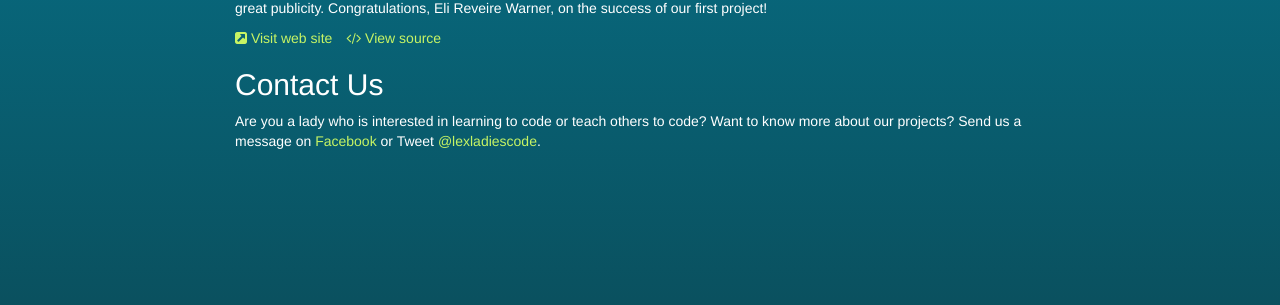
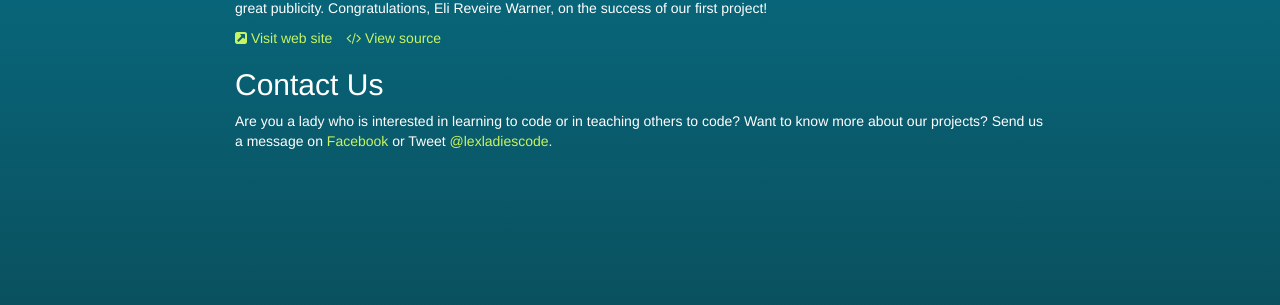
Before and after one commit to LexLadiesCode/LexLadiesCode.github.io, a Jekyll site: the page built from index.html, in a window 1280 px wide. Shown: the part 464-769 px from the top of the page. Built offline with Jekyll 4.4.1, drawn with Linux system fonts in a browser that asks for light colours; nearby versions of some CDN libraries; Markdown is read by kramdown in place of the engine named in the settings.

Commit message:
More changes to Contact

```diff
--- a/_includes/contact.html
+++ b/_includes/contact.html
@@ -2,7 +2,7 @@
   <h2>Contact Us</h2>
 
   <p>
-    Are you a lady who is interested in learning to code or teach others to code? Want to know more about our projects? Send us a message on <a href="https://www.facebook.com/lexladiescode">Facebook</a>
+    Are you a lady who is interested in learning to code or in teaching others to code? Want to know more about our projects? Send us a message on <a href="https://www.facebook.com/lexladiescode">Facebook</a>
     or Tweet <a href="https://twitter.com/lexladiescode">@lexladiescode</a>.
   </p>
 </section>
```
